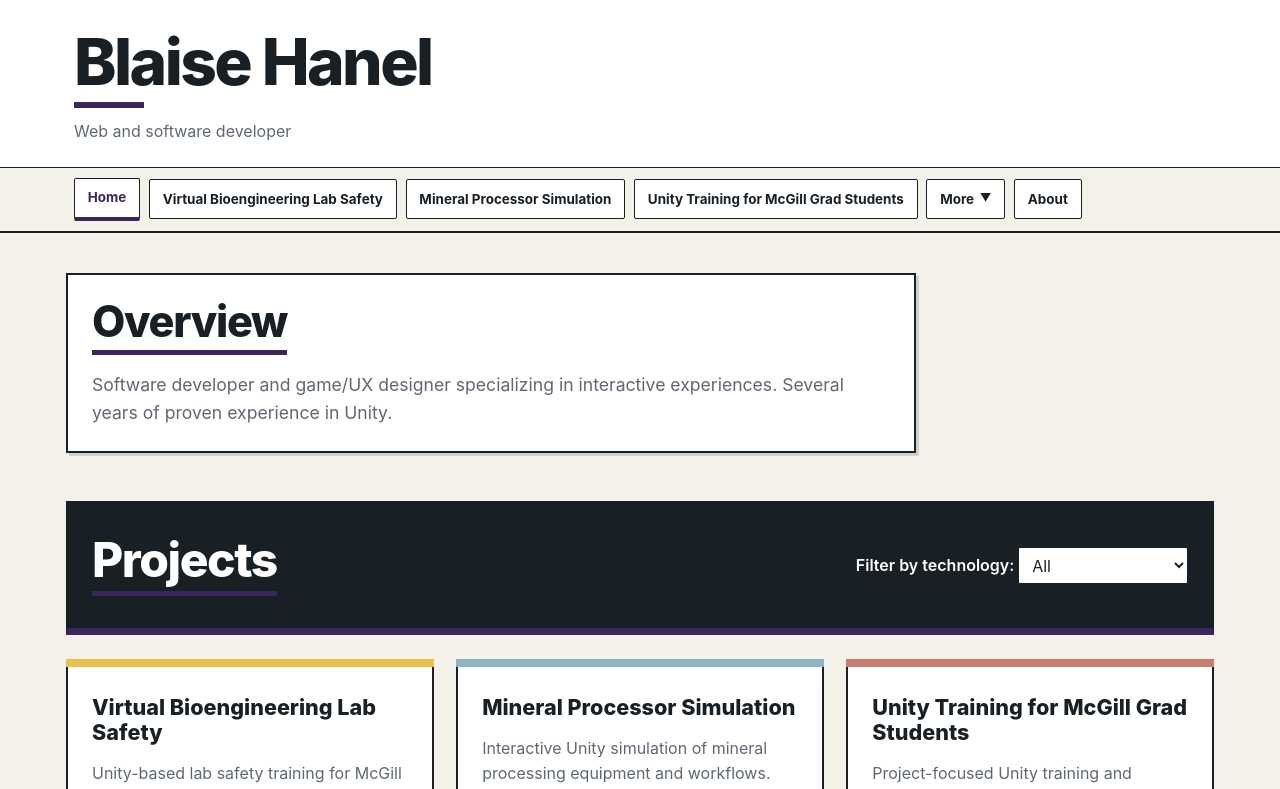
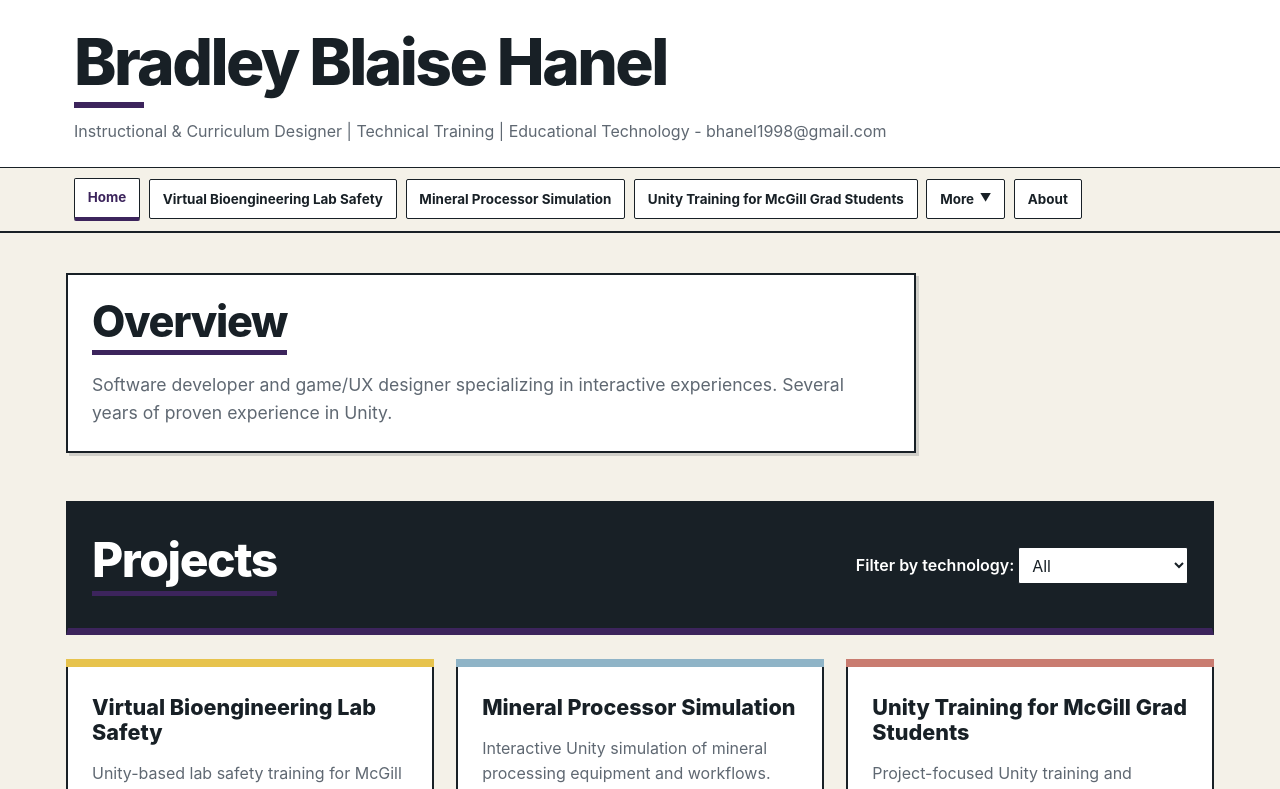
Before and after one commit to beehanel/portfolio, a Vue app: page / in a window 1280 px wide. Shown: the top 789 px of the page. Built offline with nearby package versions, Linux system fonts and the light colour scheme.

Commit message:
Change site title and update subtitle
Updated the site title and subtitle in App.vue.

```diff
--- a/src/App.vue
+++ b/src/App.vue
@@ -2,9 +2,9 @@
     <div class="app-root">
         <header class="app-header">
             <div class="app-header-inner">
-                <h1 class="site-title">Blaise Hanel</h1>
+                <h1 class="site-title">Bradley Blaise Hanel</h1>
                 <p class="site-subtitle">
-                    Web and software developer
+                    Instructional & Curriculum Designer | Technical Training | Educational Technology - bhanel1998@gmail.com
                 </p>
             </div>
 
```
